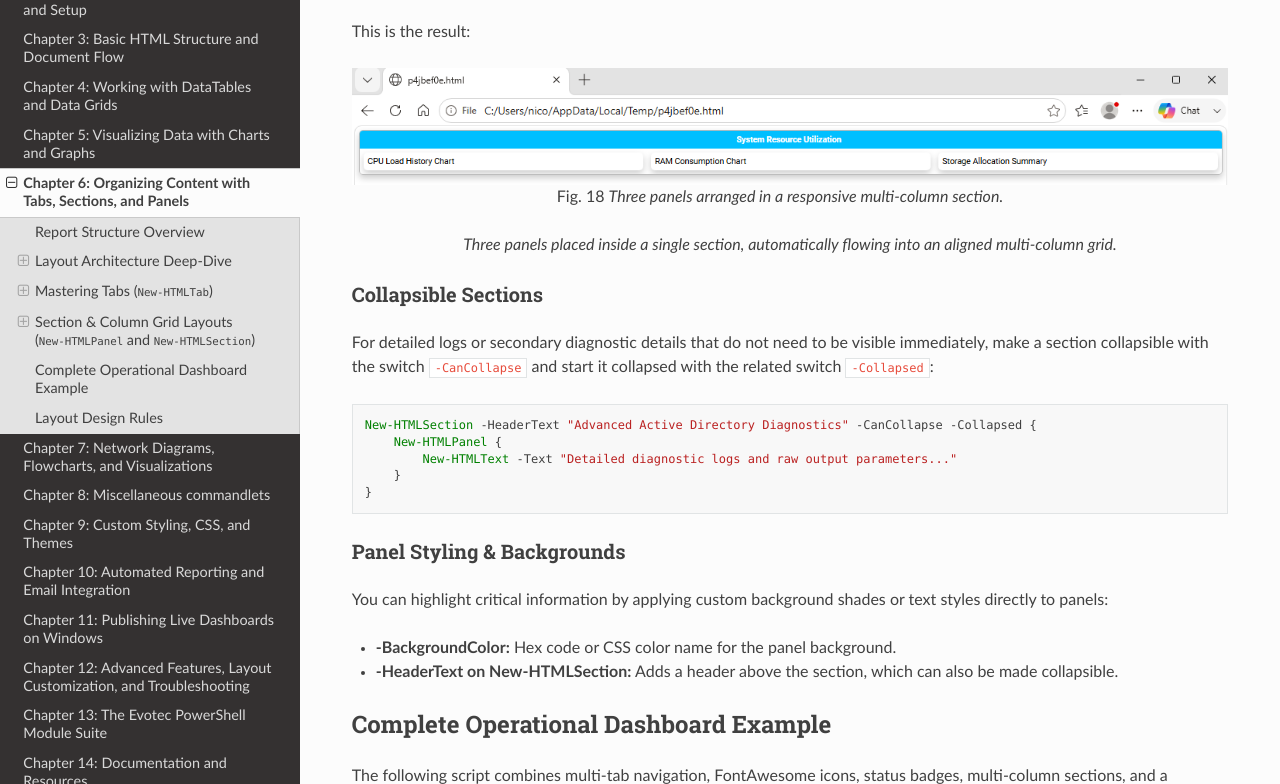
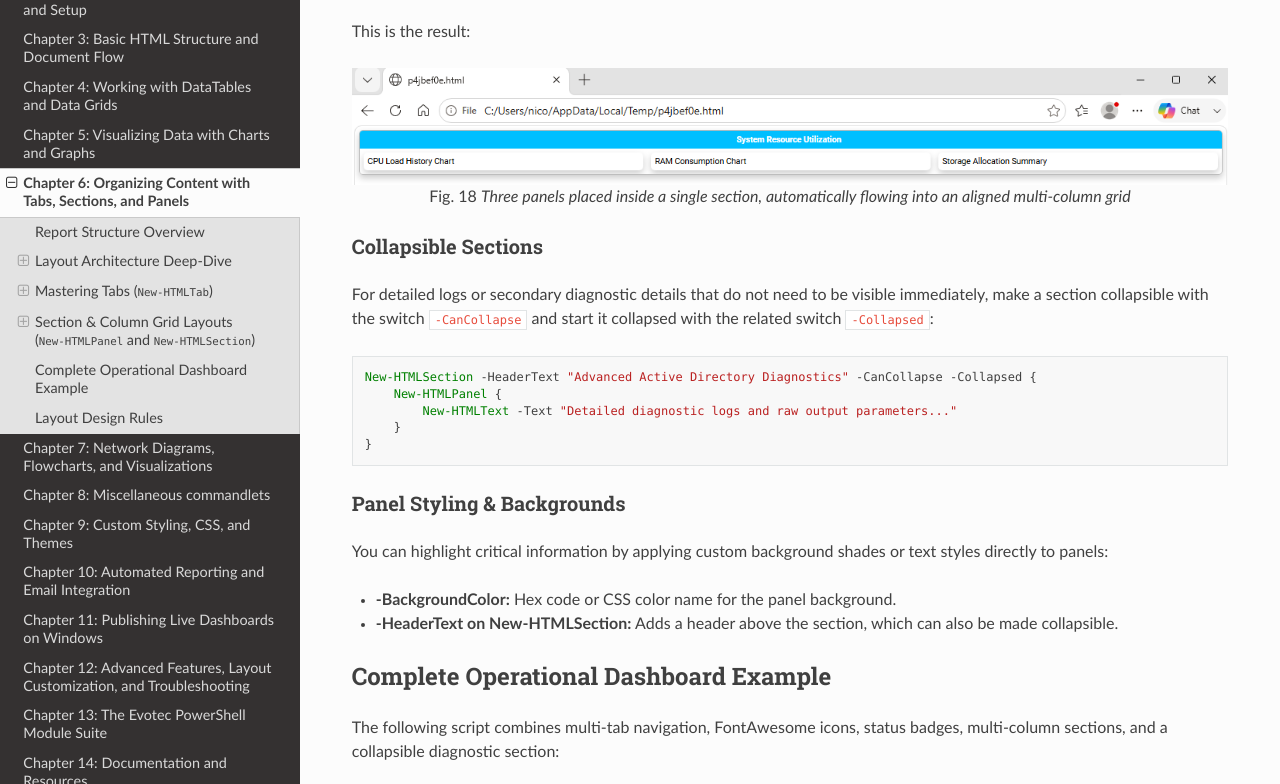
Before and after one commit to nicozanf/PSWriteHTML-doc, a Sphinx documentation site: the page built from docs/chapter-06.rst, in a window 1280 px wide and 900 px high, scrolled down 2256 px, cut to the strip 71-855 px from the top of the window. Built offline with Sphinx 7.4.7 and the Read the Docs theme 3.1.0, drawn with Linux system fonts in a browser that asks for light colours.

Commit message:
Fix titles of some legends

```diff
--- a/docs/chapter-02.rst
+++ b/docs/chapter-02.rst
@@ -137,7 +137,6 @@ After completing installation, verify that the module is imported correctly and
 
    PowerShell modules available after installing PSWriteHTML and its dependencies.
 
-   *Successful setup allows instant execution of DSL-based layout commands.*
 
 If you should face any errors with the PowerShell execution policy that prevents script execution, you can normally resolve it by
 running the following command:
--- a/docs/chapter-03.rst
+++ b/docs/chapter-03.rst
@@ -44,8 +44,6 @@ Container Levels Explained
    :width: 80%
 
    A tabbed dashboard built from nested PSWriteHTML layout commands.
-
-   *A tabbed dashboard created using simple nested script blocks in PowerShell.*
 
 
 
@@ -137,9 +135,7 @@ The following complete script demonstrates how to query Windows services, disk d
    :align: center
    :width: 80%
 
-   A local-node assessment report with service, disk, and uptime panels.
-
-   *Resulting table presentation created by nesting `New-HTMLTable` within `New-HTMLPanel` containers.*
+   Resulting table presentation created by nesting `New-HTMLTable` within `New-HTMLPanel` containers.
 
 Deep Dive: Online vs. Offline Resource Embedding
 ================================================
--- a/docs/chapter-04.rst
+++ b/docs/chapter-04.rst
@@ -188,8 +188,6 @@ It produces a complete colored interactive table, as shown below:
 
    A complete DataTable combining export buttons, sorting, and conditional formatting.
 
-   *Combining table conditions and controls results in clean, executive-ready documentation.*
-
 
 
 Performance Tips for Large Datasets
--- a/docs/chapter-06.rst
+++ b/docs/chapter-06.rst
@@ -97,10 +97,7 @@ This is the result:
    :alt: Rendered Panel Example
    :align: center
 
-   Three panels arranged in a responsive multi-column section.
-
-
-   *Three panels placed inside a single section, automatically flowing into an aligned multi-column grid.*
+   Three panels placed inside a single section, automatically flowing into an aligned multi-column grid
 
 
 Collapsible Sections
```
